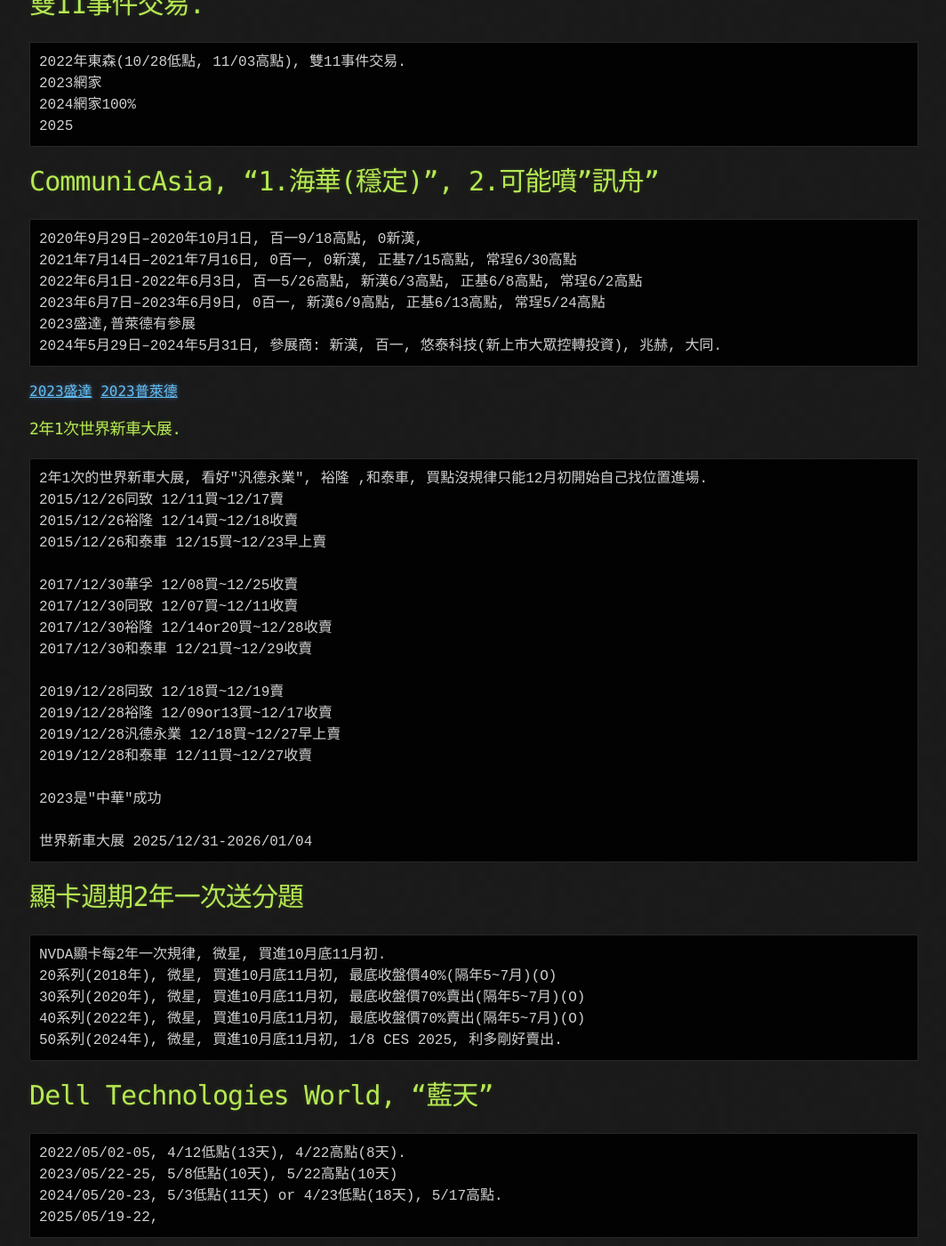
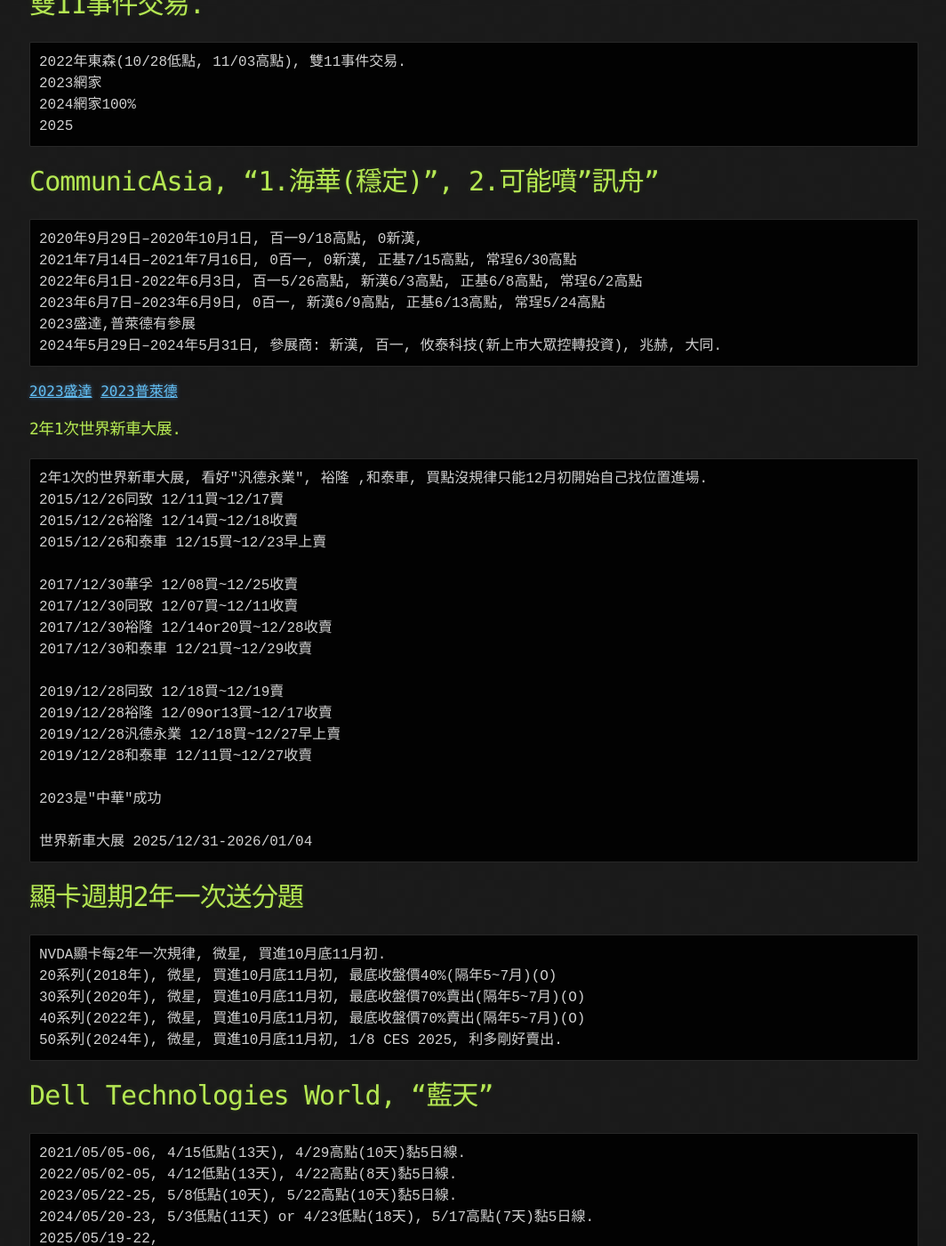
Before and after one commit to lepg5487/Stock_God, a Jekyll site: the page built from experience.md, in a window 1280 px wide and 1400 px high, scrolled down 7974 px. Shown: the whole window at 89% size, without its empty margins (107-1171 px from the left). Built offline with Jekyll 4.4.1, drawn with Linux system fonts in a browser that asks for light colours; our own code applies the rules of GitHub Pages for plain Markdown files.

Commit message:
Update experience.md

````diff
--- a/experience.md
+++ b/experience.md
@@ -321,7 +321,7 @@
 2022年6月1日-2022年6月3日, 百一5/26高點, 新漢6/3高點, 正基6/8高點, 常珵6/2高點
 2023年6月7日–2023年6月9日, 0百一, 新漢6/9高點, 正基6/13高點, 常珵5/24高點
 2023盛達,普萊德有參展
-2024年5月29日–2024年5月31日, 參展商: 新漢, 百一, 悠泰科技(新上市大眾控轉投資), 兆赫, 大同.
+2024年5月29日–2024年5月31日, 參展商: 新漢, 百一, 攸泰科技(新上市大眾控轉投資), 兆赫, 大同.
 ```
 [2023盛達](https://www.ctee.com.tw/news/20230607700987-430502) [2023普萊德](https://money.udn.com/money/story/11074/7225094)
 
@@ -358,9 +358,10 @@
 
 # Dell Technologies World, "藍天"
 ```
-2022/05/02-05, 4/12低點(13天), 4/22高點(8天).
-2023/05/22-25, 5/8低點(10天), 5/22高點(10天)
-2024/05/20-23, 5/3低點(11天) or 4/23低點(18天), 5/17高點.
+2021/05/05-06, 4/15低點(13天), 4/29高點(10天)黏5日線.
+2022/05/02-05, 4/12低點(13天), 4/22高點(8天)黏5日線.
+2023/05/22-25, 5/8低點(10天), 5/22高點(10天)黏5日線.
+2024/05/20-23, 5/3低點(11天) or 4/23低點(18天), 5/17高點(7天)黏5日線.
 2025/05/19-22,
 ```
 
````
